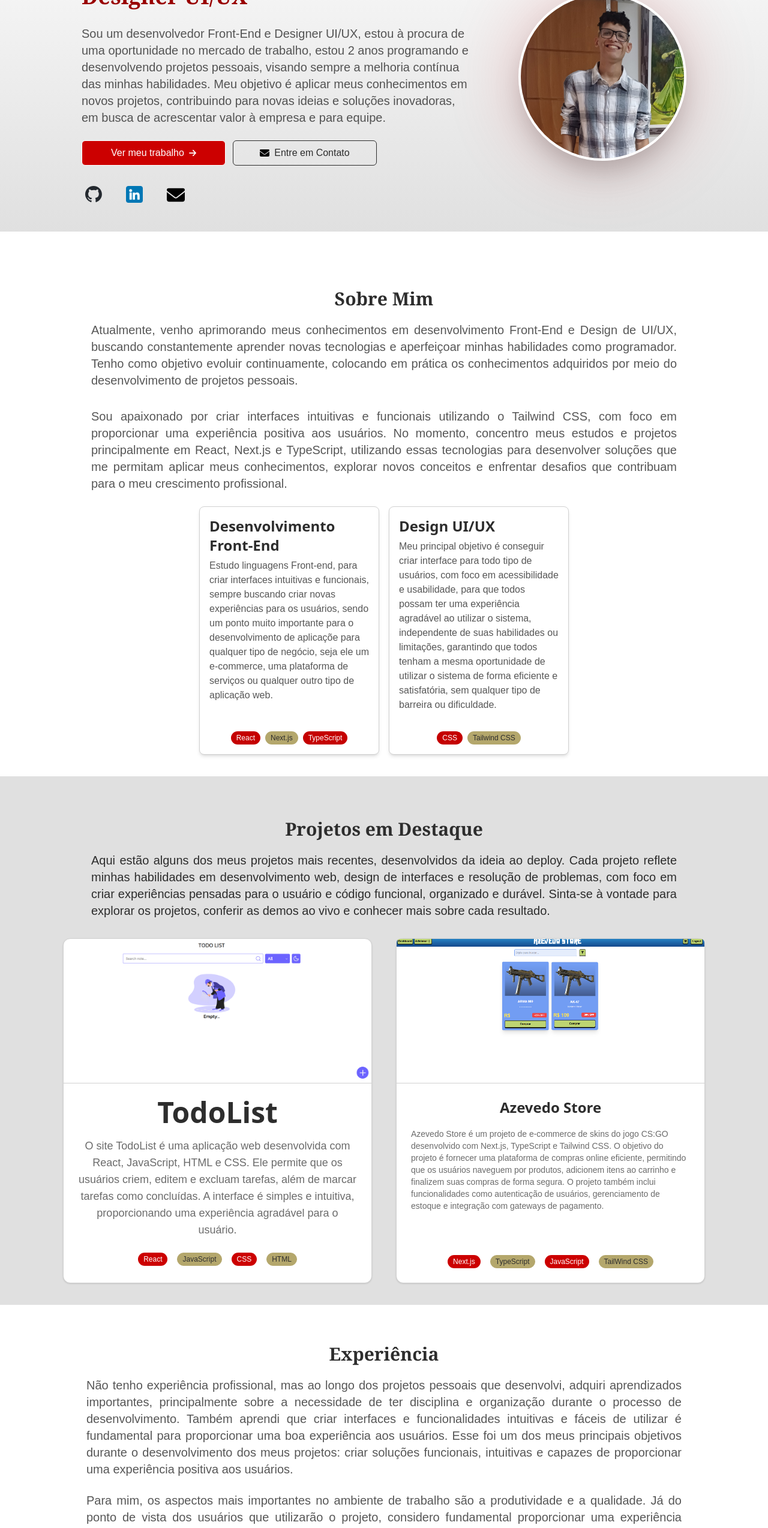
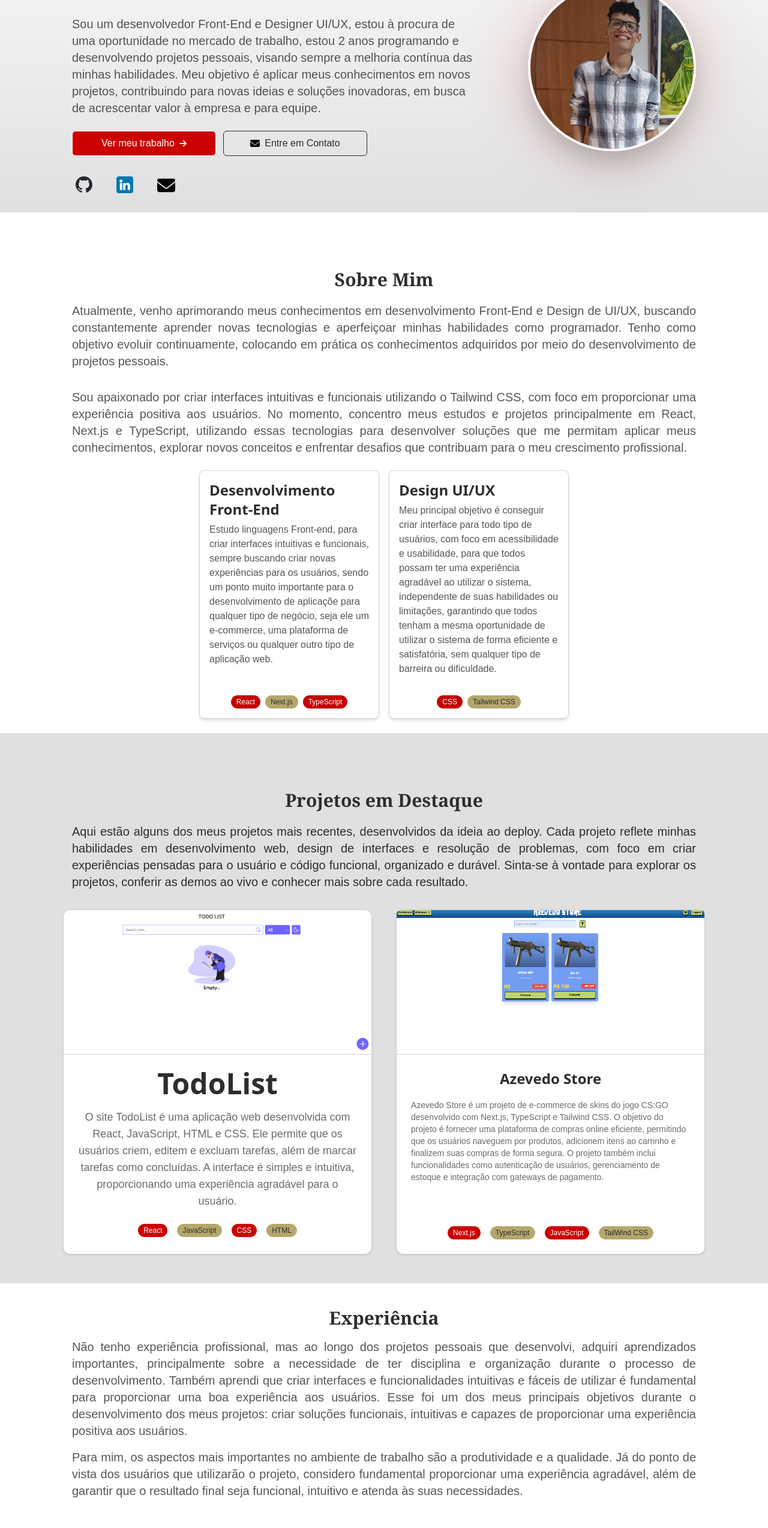
Before and after one commit to Hoothoot09/portifolio, a Next.js app in the folder my-portfolio/: page / in a window 1280 px wide. Shown: the part 234-2781 px from the top of the page at 60% size. Built offline with nearby package versions, Linux system fonts and the light colour scheme.

Commit message:
Adjust the website's overall width

```diff
--- a/my-portfolio/app/page.tsx
+++ b/my-portfolio/app/page.tsx
@@ -10,22 +10,22 @@ export default function Home() {
   return (
     <div className="w-full">
       <Header />
-      <section className="max-sm:pt-23 pt-26 max-sm:pb-2 px-4 bg-gradient-to-b from-white to-[#e0e0e0]">
+      <section className="flex justify-center max-sm:pt-23 pt-26 max-sm:pb-2 bg-gradient-to-b from-white to-[#E0E0E0]">
         <SelfIntroduction />
       </section>
-      <section>
+      <section className="flex justify-center">
         <AboutMe />
       </section>
-      <section>
+      <section className="flex justify-center bg-[#E0E0E0]">
         <MyProjects />
       </section>
-      <section>
+      <section className="flex justify-center">
         <Experience />
       </section>
-      <section>
+      <section className="flex justify-center bg-[#E0E0E0]">
         <Contact />
       </section>
-      <footer>
+      <footer className="flex justify-center bg-[#2D2D2D]">
         <Footer />
       </footer>
     </div>
--- a/my-portfolio/components/About-me.tsx
+++ b/my-portfolio/components/About-me.tsx
@@ -5,7 +5,7 @@ export default function AboutMe() {
   return (
     <div
       id="about"
-      className="flex flex-col w-full p-3 pt-[70px] max-sm:mt-0 mt-6 mb-6
+      className="flex flex-col max-w-[1400px] pt-[70px] max-sm:mt-0 mt-6 mb-6
       justify-center items-center"
     >
       <div className="mb-5">
@@ -13,7 +13,7 @@ export default function AboutMe() {
           Sobre Mim
         </h1>
       </div>
-      <div className="flex flex-col gap-4 max-sm:gap-2 max-sm:px-2 px-35">
+      <div className="flex flex-col gap-4 max-sm:gap-2 max-sm:px-2 px-30">
         <p className="max-sm:text-sm text-xl text-justify text-[#2D2D2D] font-[Arial] opacity-80 mx-auto">
           Atualmente, venho aprimorando meus conhecimentos em desenvolvimento
           Front-End e Design de UI/UX, buscando constantemente aprender novas
--- a/my-portfolio/components/Contact.tsx
+++ b/my-portfolio/components/Contact.tsx
@@ -3,11 +3,14 @@ import Link from "next/link";
 
 export default function Contact() {
   return (
-    <div id="contacts" className="flex flex-col w-full p-2 bg-[#E0E0E0]">
+    <div
+      id="contacts"
+      className="flex flex-col max-w-[1400px] px-30 bg-[#E0E0E0]"
+    >
       <h1 className=" max-sm:text-2xl text-3xl text-center text-[#2D2D2D] font-[Georgia] font-bold mt-4 mb-4">
         Vamos Trabalhar Juntos!
       </h1>
-      <p className="max-sm:text-sm text-xl max-sm:text-justify text-center text-[#2D2D2D] font-[Arial] opacity-80 mb-8">
+      <p className="max-sm:text-sm text-xl text-justify text-[#2D2D2D] font-[Arial] opacity-80 mb-8">
         Estou sempre aberto a novas oportunidades e desafios. Se você está
         procurando um desenvolvedor dedicado e apaixonado por criar soluções
         inovadoras, não hesite em entrar em contato comigo. Estou ansioso para
--- a/my-portfolio/components/Experience.tsx
+++ b/my-portfolio/components/Experience.tsx
@@ -2,12 +2,12 @@ export default function Experience() {
   return (
     <div
       id="experience"
-      className="w-full p-1 min-lg:px-35 min-lg:py-10 mb-5 pt-[70px]"
+      className="max-w-[1400px] px-30 min-lg:py-10 mb-5 pt-[70px]"
     >
       <h2 className=" max-sm:text-2xl text-3xl text-center text-[#2D2D2D] font-[Georgia] font-bold">
         Experiência
       </h2>
-      <p className="max-sm:text-sm text-xl max-sm:text-justify text-justify text-[#2D2D2D] font-[Arial] opacity-80 mt-4 p-1">
+      <p className="max-sm:text-sm text-xl max-sm:text-justify text-justify text-[#2D2D2D] font-[Arial] opacity-80 mt-4 ">
         Não tenho experiência profissional, mas ao longo dos projetos pessoais
         que desenvolvi, adquiri aprendizados importantes, principalmente sobre a
         necessidade de ter disciplina e organização durante o processo de
@@ -18,7 +18,7 @@ export default function Experience() {
         intuitivas e capazes de proporcionar uma experiência positiva aos
         usuários.
       </p>
-      <p className="max-sm:text-sm text-xl max-sm:text-justify text-justify text-[#2D2D2D] font-[Arial] opacity-80 mt-4 p-1">
+      <p className="max-sm:text-sm text-xl max-sm:text-justify text-justify text-[#2D2D2D] font-[Arial] opacity-80 mt-4 ">
         Para mim, os aspectos mais importantes no ambiente de trabalho são a
         produtividade e a qualidade. Já do ponto de vista dos usuários que
         utilizarão o projeto, considero fundamental proporcionar uma experiência
--- a/my-portfolio/components/Footer.tsx
+++ b/my-portfolio/components/Footer.tsx
@@ -3,7 +3,7 @@ import Link from "next/link";
 
 export default function Footer() {
   return (
-    <div className="bg-[#2D2D2D] p-2 min-lg:px-80">
+    <div className="flex flex-col w-full max-w-[1400px] bg-[#2D2D2D] px-30">
       <div className="min-lg:flex min-lg:justify-between">
         <h2 className="max-sm:text-xl text-2xl text-center text-white font-bold py-10 font-[Georgia]">
           Andrei Soares
@@ -51,7 +51,7 @@ export default function Footer() {
       </div>
       <div>
         <p className="max-sm:text-sm text-center text-white/70 font-[Arial] mt-4 mb-4 border-t border-white/20 pt-8">
-          © 2025 Andrei Soares. Todos os direitos reservados.
+          © 2026 Andrei Soares. Todos os direitos reservados.
         </p>
       </div>
     </div>
--- a/my-portfolio/components/MyProjects.tsx
+++ b/my-portfolio/components/MyProjects.tsx
@@ -5,14 +5,14 @@ export default function MyProjects() {
   return (
     <div
       id="projects"
-      className="flex flex-col w-full p-3 pt-[70px] max-sm:mt-0 mt-6 mb-6 justify-center items-center bg-[#E0E0E0]"
+      className="flex flex-col max-w-[1400px] pt-[70px] max-sm:mt-0 mt-6 mb-6 justify-center items-center bg-[#E0E0E0]"
     >
       <div className="mb-5">
         <h1 className="max-sm:text-2xl text-3xl text-center text-[#2D2D2D] font-[Georgia] font-bold">
           Projetos em Destaque
         </h1>
       </div>
-      <p className="max-sm:text-sm text-xl text-justify text-[2D2D2D] font-[Arial] opacity-80 w-full mb-8 px-35">
+      <p className="max-sm:text-sm text-xl text-justify text-[2D2D2D] font-[Arial] opacity-80 w-full mb-8 px-30">
         Aqui estão alguns dos meus projetos mais recentes, desenvolvidos da
         ideia ao deploy. Cada projeto reflete minhas habilidades em
         desenvolvimento web, design de interfaces e resolução de problemas, com
--- a/my-portfolio/components/Self-introduction.tsx
+++ b/my-portfolio/components/Self-introduction.tsx
@@ -12,7 +12,7 @@ export default function SelfIntroduction() {
   };
 
   return (
-    <div className="min-lg:flex items-center justify-center min-md:gap-10 min-lg:gap-20 max-sm:py-0 py-10 min-xl:px-30">
+    <div className="flex max-w-[1400px] items-center justify-center min-md:gap-10 min-lg:gap-20 max-sm:py-0 py-6 min-xl:px-30">
       <div className="min-md:flex min-sm:flex-wrap min-md:flex-col">
         <div className="flex gap-1 items-center">
           <Image
```
